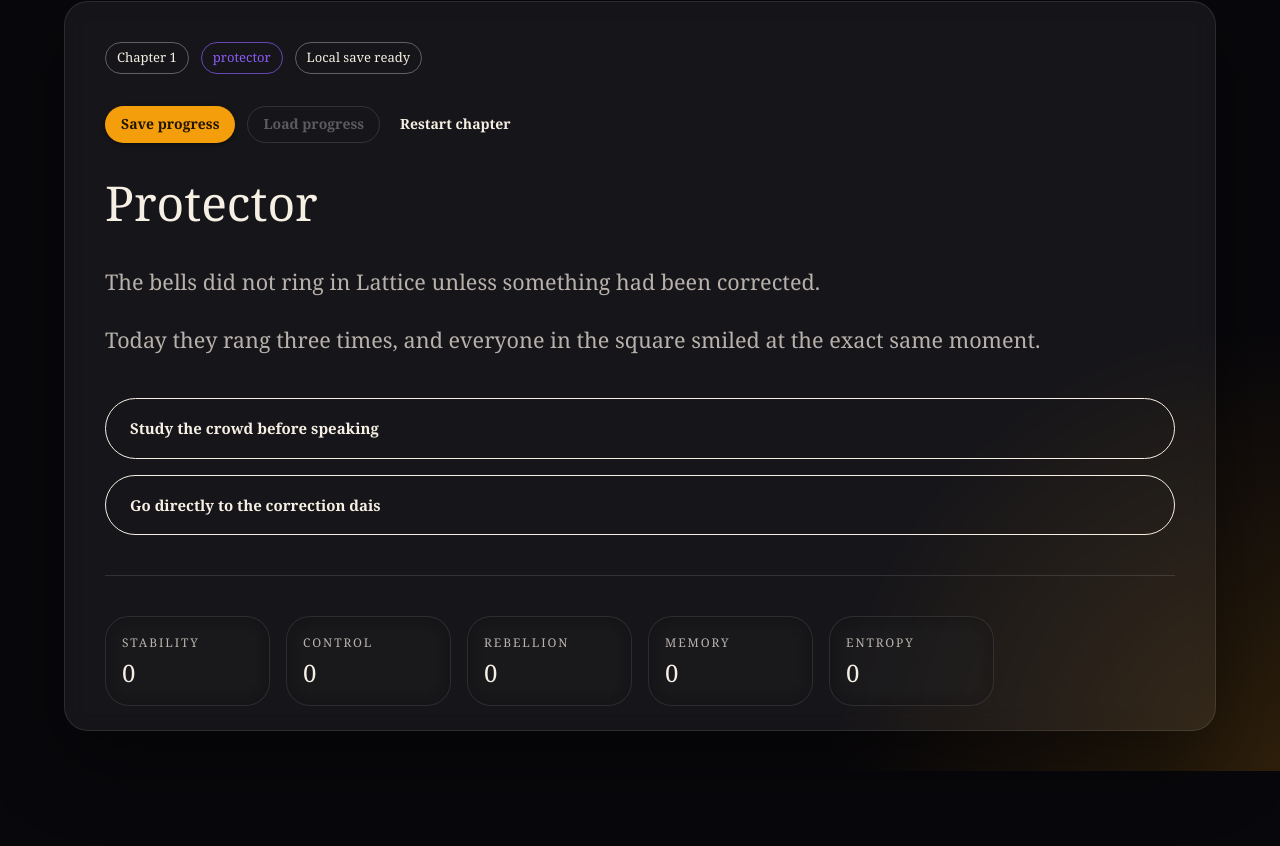
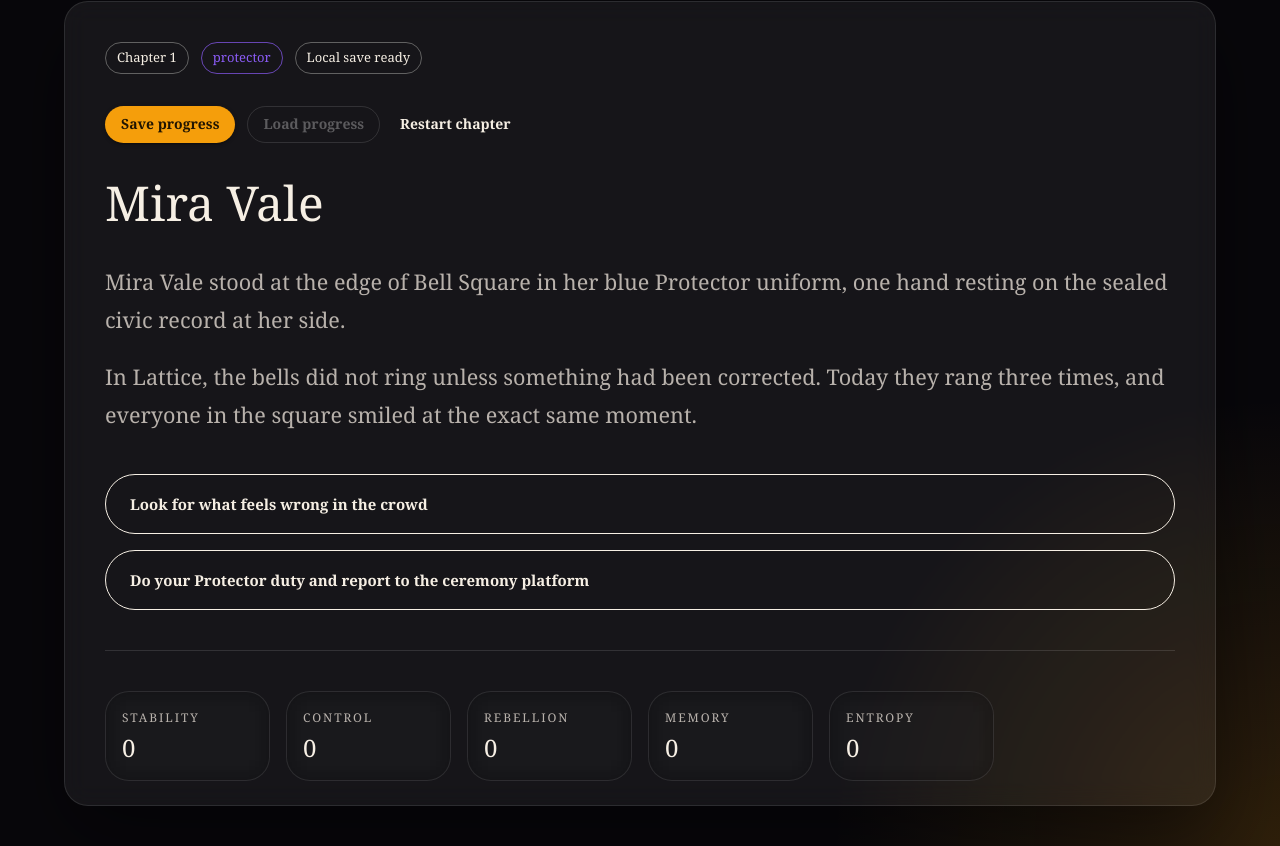
Before and after one commit to maniator/a-fracture-in-time, a Next.js app in the folder apps/web/: page /play in a window 1280 px wide. Shown: the part 982-1828 px from the top of the page. Before the commit the page ends 1753 px from the top, so only its background shows below. Built offline with nearby package versions, Linux system fonts and the light colour scheme.

Commit message:
story: name protagonists and clarify choice labels

```diff
--- a/apps/web/content/chapter-one.ts
+++ b/apps/web/content/chapter-one.ts
@@ -5,15 +5,15 @@ export const chapterOne: SceneGraph = {
     id: 'ch1_p_001',
     chapter: 1,
     pov: 'protector',
-    speaker: 'Protector',
+    speaker: 'Mira Vale',
     text: [
-      'The bells did not ring in Lattice unless something had been corrected.',
-      'Today they rang three times, and everyone in the square smiled at the exact same moment.',
+      'Mira Vale stood at the edge of Bell Square in her blue Protector uniform, one hand resting on the sealed civic record at her side.',
+      'In Lattice, the bells did not ring unless something had been corrected. Today they rang three times, and everyone in the square smiled at the exact same moment.',
     ],
     choices: [
       {
         id: 'study_crowd',
-        label: 'Study the crowd before speaking',
+        label: 'Look for what feels wrong in the crowd',
         effects: [
           { type: 'increment', key: 'stability', value: 1 },
           { type: 'setFlag', key: 'noticed-synchronized-smiles' },
@@ -22,7 +22,7 @@ export const chapterOne: SceneGraph = {
       },
       {
         id: 'approach_dais',
-        label: 'Go directly to the correction dais',
+        label: 'Do your Protector duty and report to the ceremony platform',
         effects: [{ type: 'increment', key: 'controlIndex', value: 1 }],
         nextSceneId: 'ch1_d_001',
       },
@@ -32,15 +32,15 @@ export const chapterOne: SceneGraph = {
     id: 'ch1_d_001',
     chapter: 1,
     pov: 'dissenter',
-    speaker: 'Dissenter',
+    speaker: 'Soren Quill',
     text: [
-      'From beneath the old rail line, the city above sounded almost kind.',
-      'That was how Lattice lied best. It made obedience sound like music.',
+      'Below the old rail line, Soren Quill listened to the city above pretend to be kind.',
+      'He had crossed back through a fractured piece of time to find proof that Lattice was not peace. It was control with better music.',
     ],
     choices: [
       {
         id: 'mark_anchor',
-        label: 'Mark the bell tower as a temporal anchor',
+        label: 'Use the bell tower as a fixed point in time',
         effects: [
           { type: 'increment', key: 'magicEntropy', value: 1 },
           { type: 'appendCodex', entry: 'Temporal anchors hold revised memories in place.' },
@@ -49,7 +49,7 @@ export const chapterOne: SceneGraph = {
       },
       {
         id: 'follow_echo',
-        label: 'Follow the child echo into the service tunnels',
+        label: 'Follow the childlike voice deeper into the tunnels',
         effects: [
           { type: 'increment', key: 'rebellion', value: 1 },
           { type: 'setFlag', key: 'followed-child-echo' },
@@ -62,21 +62,21 @@ export const chapterOne: SceneGraph = {
     id: 'ch1_p_002',
     chapter: 1,
     pov: 'protector',
-    speaker: 'Protector',
+    speaker: 'Mira Vale',
     text: [
-      'The Archivist handed you the corrected record. Your name was already signed at the bottom.',
-      'You had no memory of signing it. The ink was still wet.',
+      'The Archivist handed Mira the corrected record. Her name was already signed at the bottom.',
+      'She had no memory of signing it. The ink was still wet.',
     ],
     choices: [
       {
         id: 'accept_record',
-        label: 'Accept the record and preserve the ceremony',
+        label: 'Accept the record and keep the ceremony moving',
         effects: [{ type: 'increment', key: 'controlIndex', value: 1 }],
         nextSceneId: 'ch1_d_002',
       },
       {
         id: 'pocket_record',
-        label: 'Pocket the record before anyone notices',
+        label: 'Hide the record so you can inspect it later',
         effects: [
           { type: 'increment', key: 'memoryFracture', value: 1 },
           { type: 'setFlag', key: 'stole-corrected-record' },
@@ -89,21 +89,21 @@ export const chapterOne: SceneGraph = {
     id: 'ch1_d_002',
     chapter: 1,
     pov: 'dissenter',
-    speaker: 'Dissenter',
+    speaker: 'Soren Quill',
     text: [
-      'The stolen page appeared in your hand before you stole it from anyone.',
-      'Across the margin, in your own handwriting, were three words: Do not trust me.',
+      'The stolen page appeared in Soren’s hand before Mira had stolen it from anyone.',
+      'Across the margin, in his own handwriting, were three words: Do not trust me.',
     ],
     choices: [
       {
         id: 'burn_margin',
-        label: 'Burn only the warning in the margin',
+        label: 'Destroy the warning before it can change anything',
         effects: [{ type: 'increment', key: 'stability', value: 1 }],
         nextSceneId: 'ch1_p_003',
       },
       {
         id: 'memorize_warning',
-        label: 'Memorize the warning and leave the page intact',
+        label: 'Remember the warning and keep the page intact',
         effects: [
           { type: 'increment', key: 'memoryFracture', value: 1 },
           { type: 'appendCodex', entry: 'Some memories arrive before their causes.' },
@@ -116,21 +116,21 @@ export const chapterOne: SceneGraph = {
     id: 'ch1_p_003',
     chapter: 1,
     pov: 'protector',
-    speaker: 'Protector',
+    speaker: 'Mira Vale',
     text: [
-      'A child in the crowd pointed at you and began to cry.',
-      'When her mother asked why, the child said, "Because they already chose the fire."',
+      'A child in the crowd pointed at Mira and began to cry.',
+      'When her mother asked why, the child said, "Because she already chose the fire."',
     ],
     choices: [
       {
         id: 'comfort_child',
-        label: 'Kneel and comfort the child',
+        label: 'Break protocol and comfort the child yourself',
         effects: [{ type: 'increment', key: 'rebellion', value: 1 }],
         nextSceneId: 'ch1_d_003',
       },
       {
         id: 'call_keeper',
-        label: 'Call a Keeper to correct the child gently',
+        label: 'Call a Keeper to calm and correct the child',
         effects: [{ type: 'increment', key: 'controlIndex', value: 1 }],
         nextSceneId: 'ch1_d_003',
       },
@@ -140,15 +140,15 @@ export const chapterOne: SceneGraph = {
     id: 'ch1_d_003',
     chapter: 1,
     pov: 'dissenter',
-    speaker: 'Dissenter',
+    speaker: 'Soren Quill',
     text: [
       'The tunnel wall split open like glass under pressure.',
-      'Through it, you saw the Protector kneeling before a child you remembered saving years from now.',
+      'Through it, Soren saw Mira kneeling before a child he remembered saving years from now.',
     ],
     choices: [
       {
         id: 'reach_through',
-        label: 'Reach through the fractureline',
+        label: 'Reach through the break in time toward Mira',
         effects: [
           { type: 'increment', key: 'magicEntropy', value: 2 },
           { type: 'setFlag', key: 'touched-fractureline' },
@@ -157,7 +157,7 @@ export const chapterOne: SceneGraph = {
       },
       {
         id: 'seal_fracture',
-        label: 'Seal the fracture before it sees you',
+        label: 'Close the break before Lattice notices you',
         effects: [{ type: 'increment', key: 'stability', value: 2 }],
         nextSceneId: 'ch1_p_004',
       },
@@ -167,15 +167,15 @@ export const chapterOne: SceneGraph = {
     id: 'ch1_p_004',
     chapter: 1,
     pov: 'protector',
-    speaker: 'Protector',
+    speaker: 'Mira Vale',
     text: [
-      'Your palm burned with a memory that was not yours.',
-      'You remembered reaching through a wall. You remembered refusing. You remembered both as if both had already happened.',
+      'Mira’s palm burned with a memory that was not hers.',
+      'She remembered Soren reaching through a wall. She remembered him refusing. She remembered both as if both had already happened.',
     ],
     choices: [
       {
         id: 'name_fracture',
-        label: 'Whisper the word fractureline',
+        label: 'Say the impossible word: fractureline',
         effects: [
           { type: 'increment', key: 'memoryFracture', value: 2 },
           { type: 'appendCodex', entry: 'The fractureline is where incompatible histories touch.' },
@@ -184,7 +184,7 @@ export const chapterOne: SceneGraph = {
       },
       {
         id: 'deny_memory',
-        label: 'Deny the impossible memory',
+        label: 'Tell yourself the memory is only stress',
         effects: [{ type: 'increment', key: 'controlIndex', value: 1 }],
         nextSceneId: 'ch1_d_004',
       },
@@ -194,10 +194,10 @@ export const chapterOne: SceneGraph = {
     id: 'ch1_d_004',
     chapter: 1,
     pov: 'dissenter',
-    speaker: 'Dissenter',
+    speaker: 'Soren Quill',
     text: [
-      'Your device showed a completed choice log.',
-      'The first choice was one you never made: Protect the lie until it learns to speak truth.',
+      'Soren’s device showed a completed choice log.',
+      'The first choice was one he never made: Protect the lie until it learns to speak truth.',
     ],
     choices: [
       {
```
